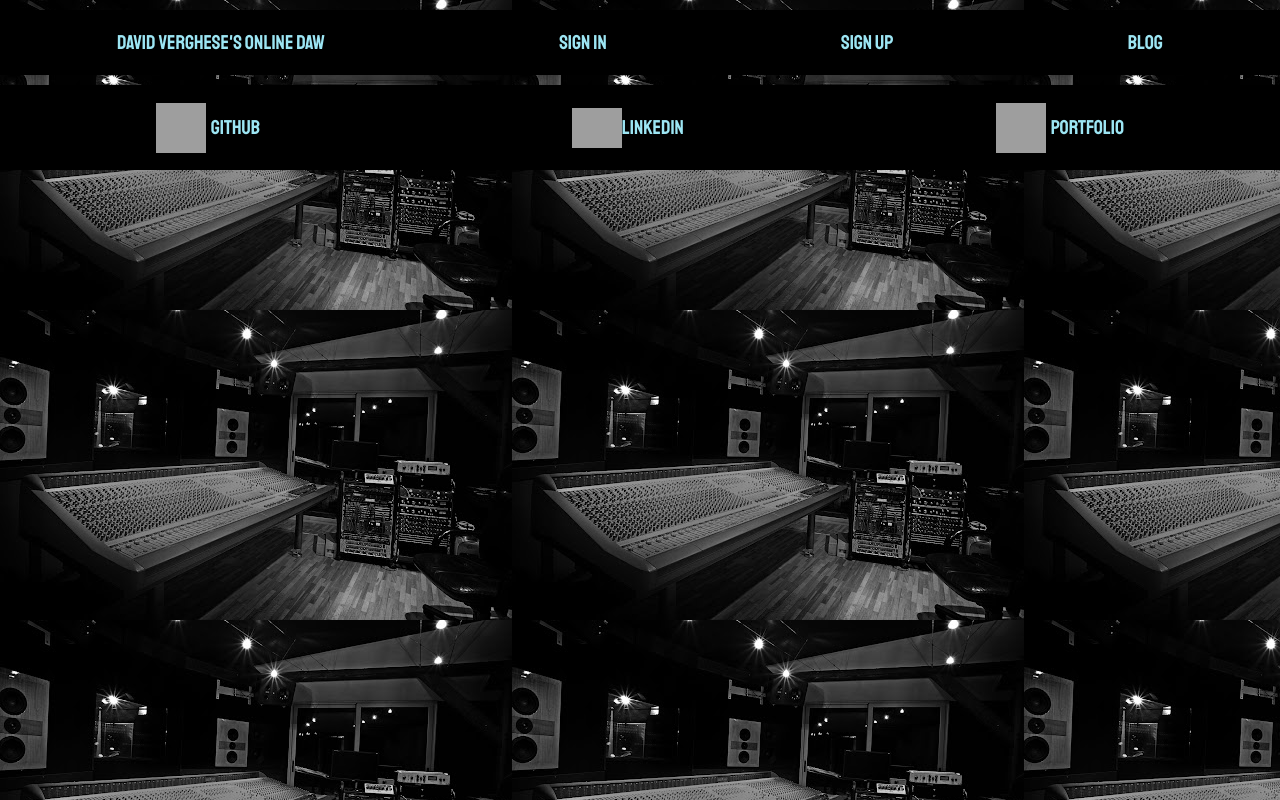
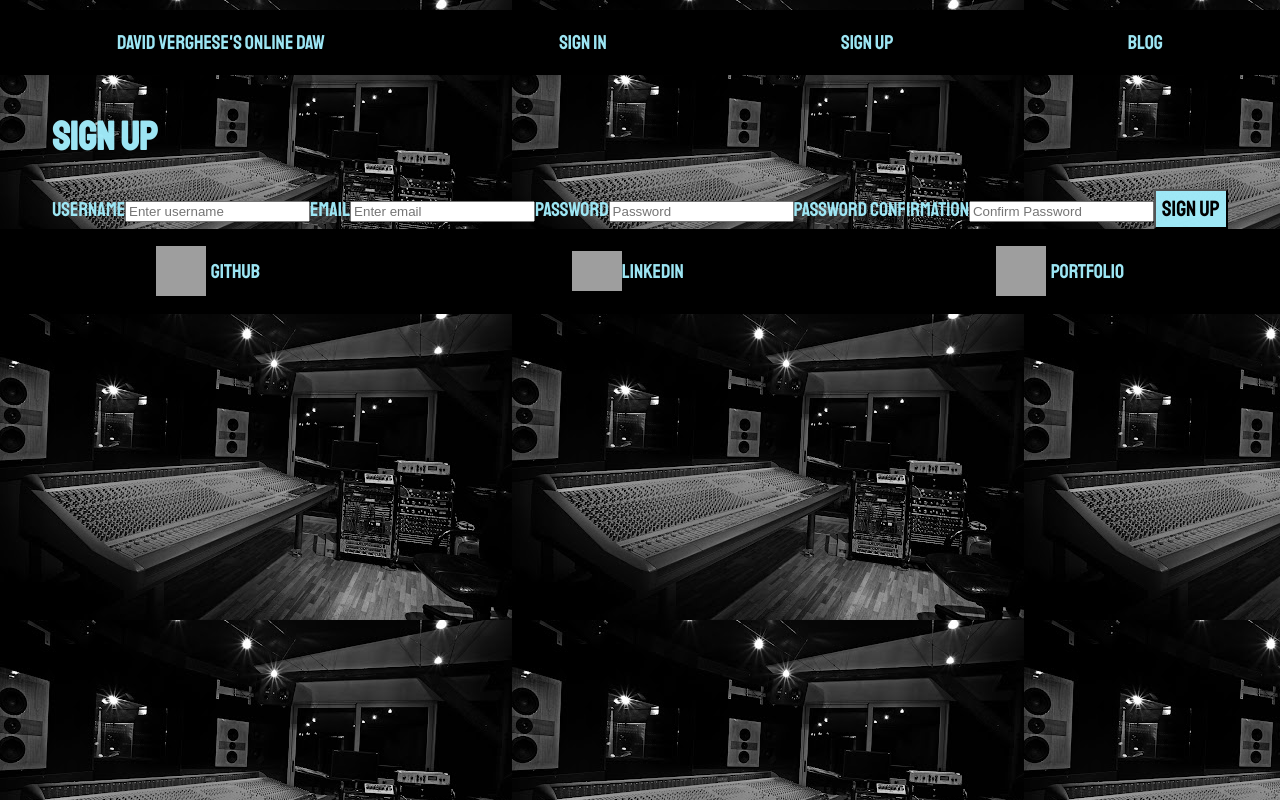
Before and after one commit to DavidVerghese/BeatmakerJS, a React (Create React App) app in the folder client/: page /sign-up in a window 1280 px wide. Built offline with nearby package versions, Linux system fonts and the light colour scheme; grey boxes are pictures that could not be loaded.

Commit message:
Added sign-up component

```diff
--- a/client/src/App.js
+++ b/client/src/App.js
@@ -1,13 +1,14 @@
 
 import './App.css';
-
 import { useState, useEffect } from "react";
 import { verifyUser } from './services/users'
 import { Route } from "react-router-dom";
 import Home from './screens/Home/Home';
 import Blog from './screens/Blog/Blog';
+import SignUp from "./screens/SignUp/SignUp";
 import Footer from './components/Footer/Footer';
 import Header from './components/Header/Header';
+
 
 function App() {
   const [user, setUser] = useState(false);
@@ -24,6 +25,8 @@ function App() {
       <Header user={user}/>
       <Route exact path="/blog"><Blog/></Route>
       <Route exact path="/"><Home /></Route>
+      <Route exact path="/sign-up"><SignUp setUser={setUser}/></Route>
+      <Route exact path="/sign-in"><Home /></Route>
       <Footer/>
     </div>
   );
--- /dev/null
+++ b/client/src/screens/SignUp/SignUp.jsx
@@ -0,0 +1,114 @@
+import { signUp, signIn } from "../../services/users";
+import { useHistory } from "react-router-dom";
+import React, { useState } from "react";
+
+function SignUp(props) {
+  const history = useHistory();
+
+  const [form, setForm] = useState({
+    username: "",
+    email: "",
+    password: "",
+    passwordConfirmation: "",
+    isError: false,
+    errorMsg: "",
+  });
+
+  const handleChange = (event) => {
+    setForm({
+      ...form,
+      [event.target.name]: event.target.value,
+    });
+  }
+
+
+  const onSignUp = (event) => {
+    event.preventDefault();
+    const { setUser } = props;
+
+    signUp(form)
+      .then(() => signIn(form))
+      .then((user) => setUser(user))
+      .then(() => history.push("/"))
+      .catch((error) => {
+        console.error(error);
+        setForm({
+          email: "",
+          password: "",
+          passwordConfirmation: "",
+          isError: true,
+          errorMsg: "Sign Up Details Invalid",
+        });
+      });
+  };
+
+  const renderError = () => {
+    const toggleForm = form.isError ? "danger" : "";
+    if (form.isError) {
+      return (
+        <button type="submit" className={toggleForm}>
+          {form.errorMsg}
+        </button>
+      );
+    } else {
+      return (
+        <button id="signup-button" type="submit">
+          Sign Up
+        </button>
+      );
+    }
+  };
+
+  const { email, username, password, passwordConfirmation } = form;
+
+  return ( <div className="signup-background">
+
+  <div className="signup-container">
+    <h1>Sign Up</h1>
+    <form className="signup-form" onSubmit={onSignUp}>
+    <label htmlFor="signup-username">Username</label>
+        <input
+        required
+        type="text"
+          name="username"
+        value={username}
+        placeholder="Enter username"
+        onChange={handleChange}
+        id="signup-username"
+        />
+         <label htmlFor="signup-email">Email</label>
+      <input
+        required
+        type="email"
+        name="email"
+        value={email}
+        placeholder="Enter email"
+        onChange={handleChange}
+        id="signup-email"
+        />
+         <label htmlFor="signup-password">Password</label>
+      <input
+        required
+        name="password"
+        value={password}
+        type="password"
+        placeholder="Password"
+        onChange={handleChange}
+        id="signup-password"
+        />
+         <label htmlFor="signup-password-confirmation">Password confirmation</label>
+      <input
+        required
+        name="passwordConfirmation"
+        value={passwordConfirmation}
+        type="password"
+        placeholder="Confirm Password"
+        onChange={handleChange}
+        id="signup-password-confirmation"
+      />
+      {renderError()}
+    </form>
+  </div>
+  </div>)
+}
+export default SignUp
```
Also changed, not shown: client/src/screens/SignUp/SignUp.css (added).
